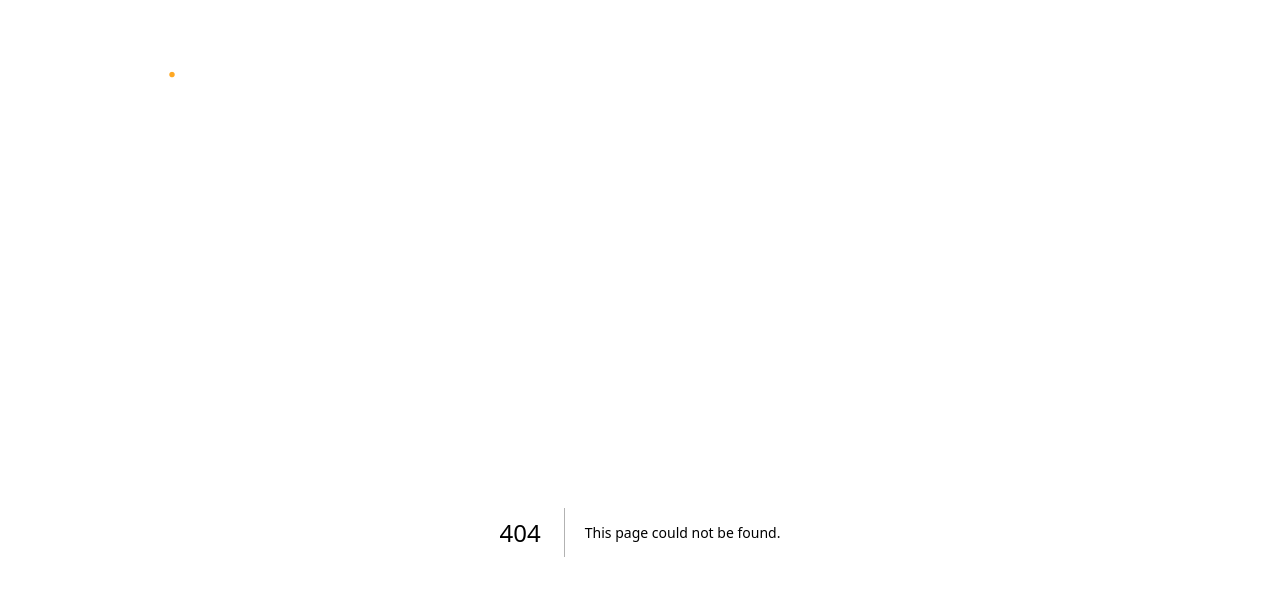
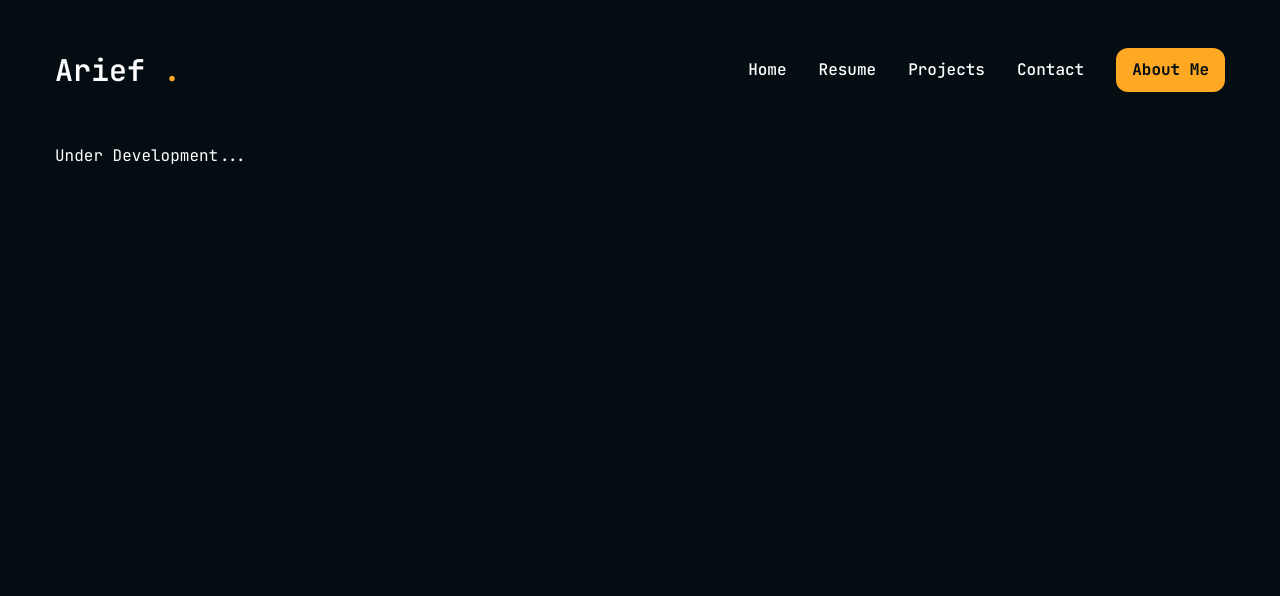
Before and after one commit to arieeefrahman/personal-website, a Next.js app: page /about in a window 1280 px wide. Before the commit this address had no page. Shown: the top 596 px of the page. Built offline with nearby package versions, Linux system fonts and the light colour scheme.

Commit message:
feat: add about me navigation

```diff
--- /dev/null
+++ b/app/about/page.jsx
@@ -0,0 +1,9 @@
+import React from 'react'
+
+const About = () => {
+  return (
+    <div className='container mx-auto'>Under Development...</div>
+  )
+}
+
+export default About
--- a/components/Header.jsx
+++ b/components/Header.jsx
@@ -17,9 +17,9 @@ const Header = () => {
                 {/* Navigation bar : desktop */}
                 <div className="hidden xl:flex items-center gap-8">
                     <Navbar />
-                    {/* <Link href={'/contact'}>
-                        <Button>Hire me</Button>
-                    </Link> */}
+                    <Link href={'/about'}>
+                        <Button className='rounded-xl px-4 font-bold'>About Me</Button>
+                    </Link>
                 </div>
 
                 {/* Navigation bar : mobile */}
--- a/components/MobileNavbar.jsx
+++ b/components/MobileNavbar.jsx
@@ -22,6 +22,10 @@ const links = [
         name: 'contact',
         path: '/contact',
     },
+    {
+        name: 'about me',
+        path: '/about'
+    }
 ]
 
 const MobileNavbar = () => {
```
